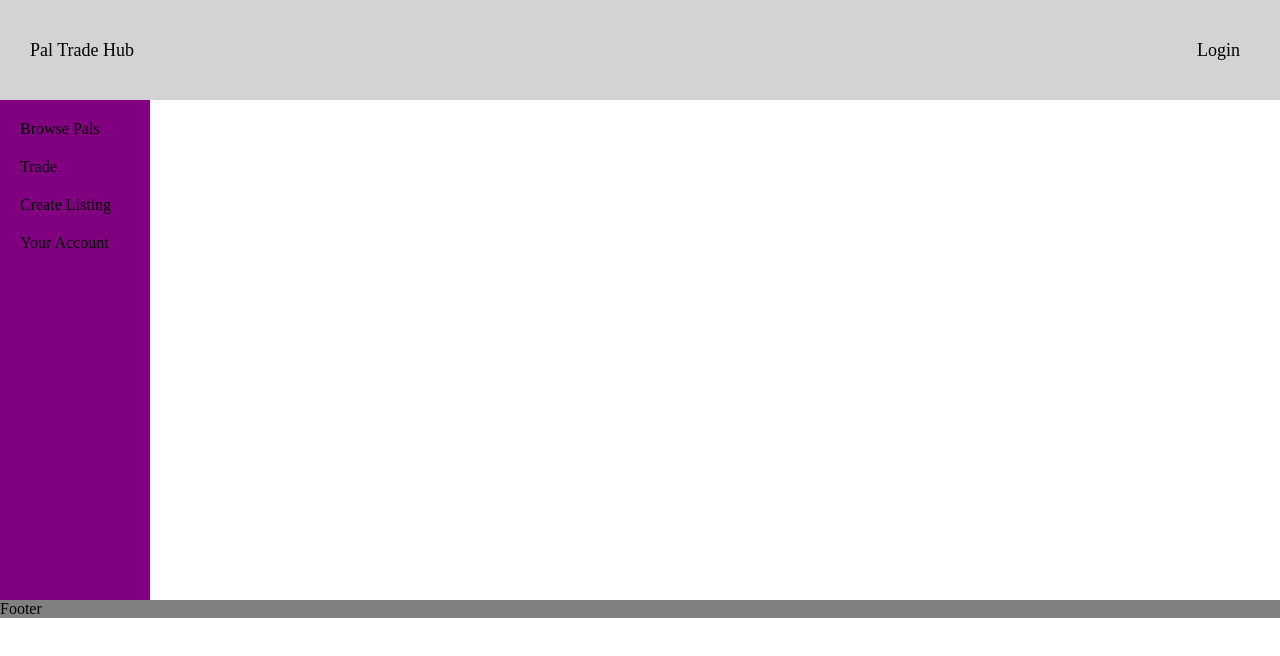
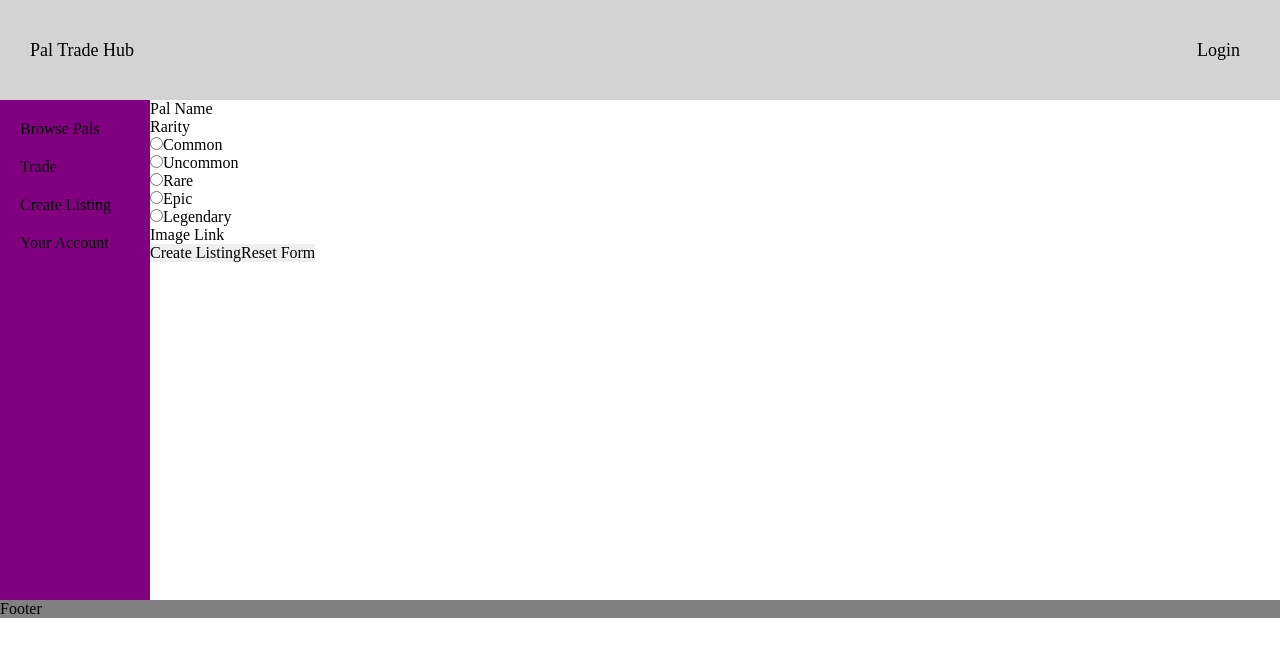
Before and after one commit to yoshinoashton/CPSC362-Project, a React (Create React App) app in the folder frontend/: page /listing/create in a window 1280 px wide. Shown: the top 656 px of the page. Built offline with nearby package versions, Linux system fonts and the light colour scheme.

Commit message:
adjusted listing page

```diff
--- a/frontend/src/pages/ListingCreate.js
+++ b/frontend/src/pages/ListingCreate.js
@@ -10,7 +10,31 @@ export default function ListingCreate() {
     <Layout>
       <div className="create-listing-page">
         <form className="create-listing-form">
-          <input type="text" id="title"/>
+          <label>
+            Pal Name
+            <input type="text" id="name"/>
+          </label><br></br>
+          <div className="create-listing-form-rarities">
+          Rarity<br></br>
+            <input type="radio" id="rarity-common" value="Common"/>
+            <label for="rarity-common">Common</label><br></br>
+            <input type="radio" id="rarity-uncommon" value="Uncommon"/>
+            <label for="rarity-uncommon">Uncommon</label><br></br>
+            <input type="radio" id="rarity-rare" value="Rare"/>
+            <label for="rarity-rare">Rare</label><br></br>
+            <input type="radio" id="rarity-epic" value="Epic"/>
+            <label for="rarity-epic">Epic</label><br></br>
+            <input type="radio" id="rarity-legendary" value="Legendary"/>
+            <label for="rarity-legendary">Legendary</label><br></br>
+          </div>
+          <label>
+            Image Link
+            <input type="url"></input>
+          </label><br></br>
+          <label>
+            <button type="submit" value="Create Listing">Create Listing</button>
+            <button type="reset" value="Reset Form">Reset Form</button>
+          </label>
         </form>
       </div>
     </Layout>
```
